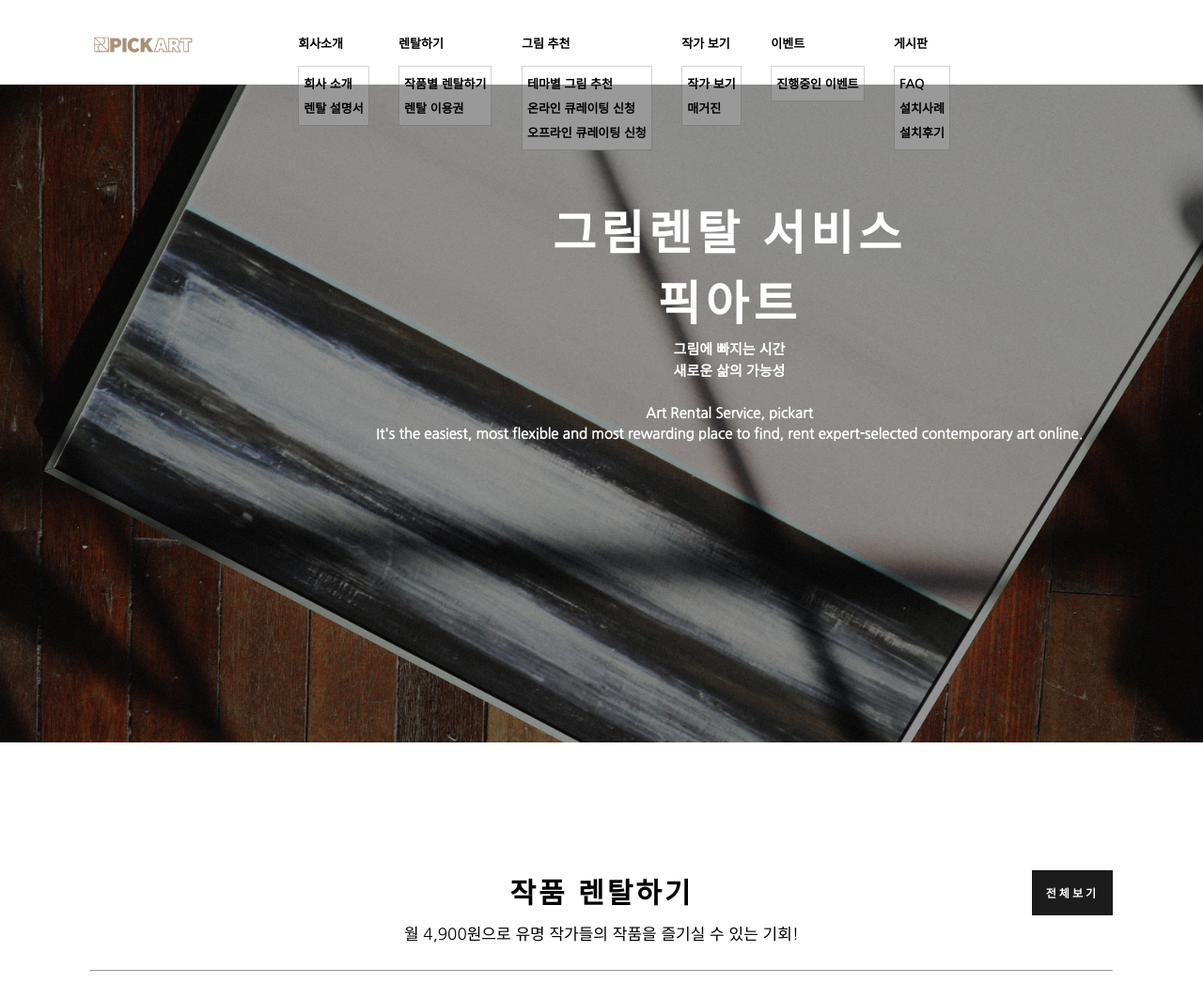
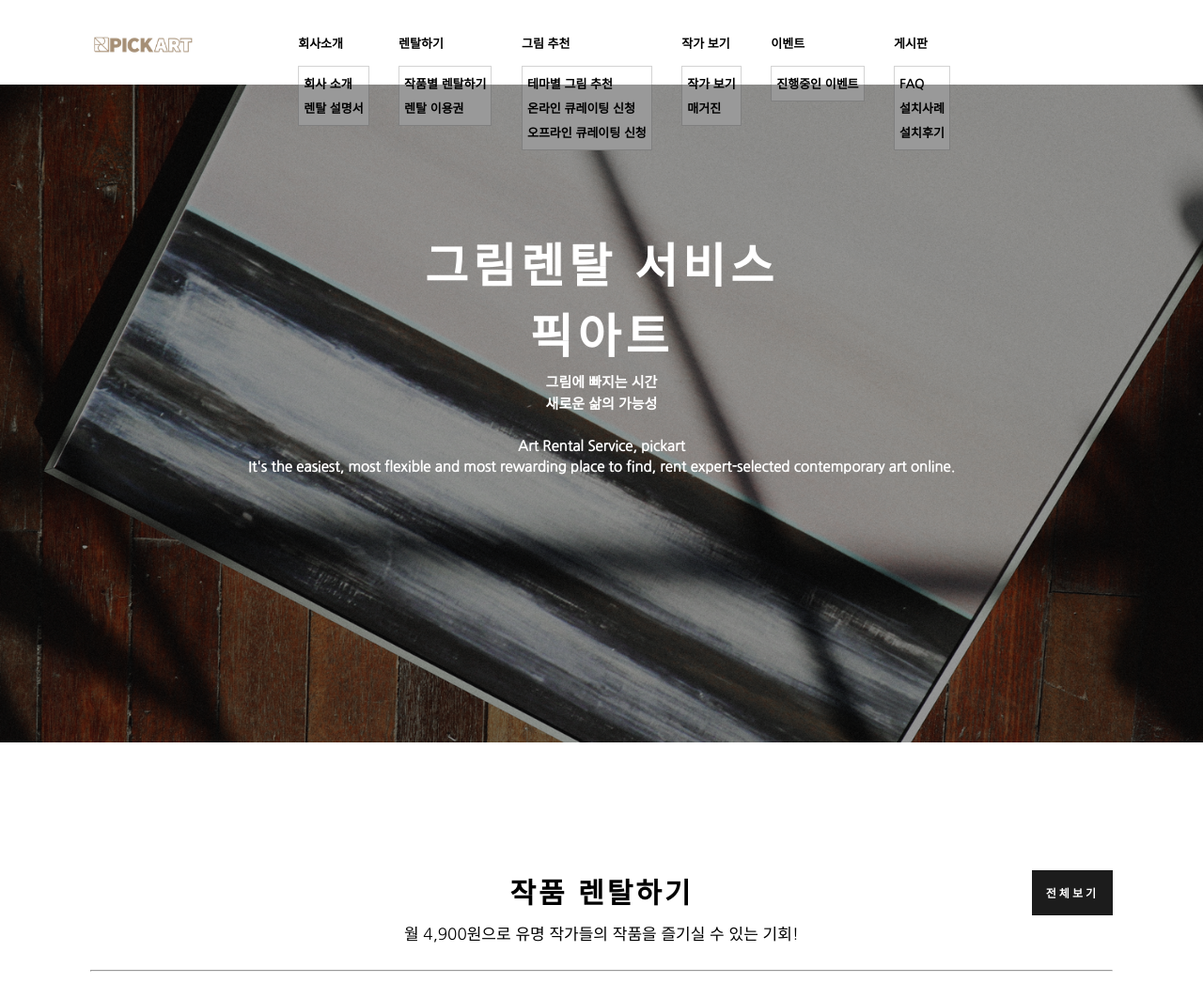
Before and after one commit to ysung327/Django_Tutorial, a Django app: page / in a window 1280 px wide. Shown: the top 1046 px of the page at 94% size. Run offline with Django 3.2, Linux system fonts and the light colour scheme; some libraries are stand-ins or nearby versions.

Commit message:
fixing bug

```diff
--- a/clone_website/clone_website/static/style.css
+++ b/clone_website/clone_website/static/style.css
@@ -96,6 +96,15 @@ li{
     height: 700px;
 }
 
+#showcase p{
+    position: absolute;
+    z-index: 1;
+    height: 560px;
+    width: 100%;
+    top: 20%;
+    left: 0;
+}
+
 .img-cover{
     position: absolute;
     height: 100%;
--- a/clone_website/clone_website/templates/index.html
+++ b/clone_website/clone_website/templates/index.html
@@ -14,7 +14,7 @@
     <!-- showcase -->
     <div id="showcase">
         <img src="{% static 'images/showcase-background.png' %}" style="height: 100%; width: 100%; z-index: -1; position: relative;">
-        <p style="position: absolute; top: 15%; left: 400px; z-index: 1">
+        <div><p>
             <span style="font-size: 50px; line-height: 1.5em; letter-spacing: 0.1em;">
                 그림렌탈 서비스<br>
                 픽아트 <br>
@@ -29,7 +29,7 @@
                 <br>
                 It's the easiest, most flexible and most rewarding place to find, rent expert-selected contemporary art online.
             </span>
-        </p>
+        </p></div>
         <div class="img-cover"></div>
     </div>
 
@@ -45,7 +45,7 @@
 
     </div>
 
-    <!-- 진행중인 이벤트 -->
+    <!-- 진행중인 이벤트
     <div class="container" style="display: flex; align-items: center; flex-direction: column;">
         <div style="height: 100px; width: 100%;"></div>
         <div class="title">진행중인 이벤트</div>
@@ -53,7 +53,8 @@
             <a href="#"><img src="{% static 'images/event1.png' %}" style="max-width: 100%; max-height: 100%;"></a>
             <a href="#"><img src="{% static 'images/event2.png' %}" style="max-width: 100%; max-height: 100%;"></a>
         </div>
-    </div>
+    </div> -->
+
 </body>
 {% endblock %}
 
```
Also changed, not shown: 1 other file.
